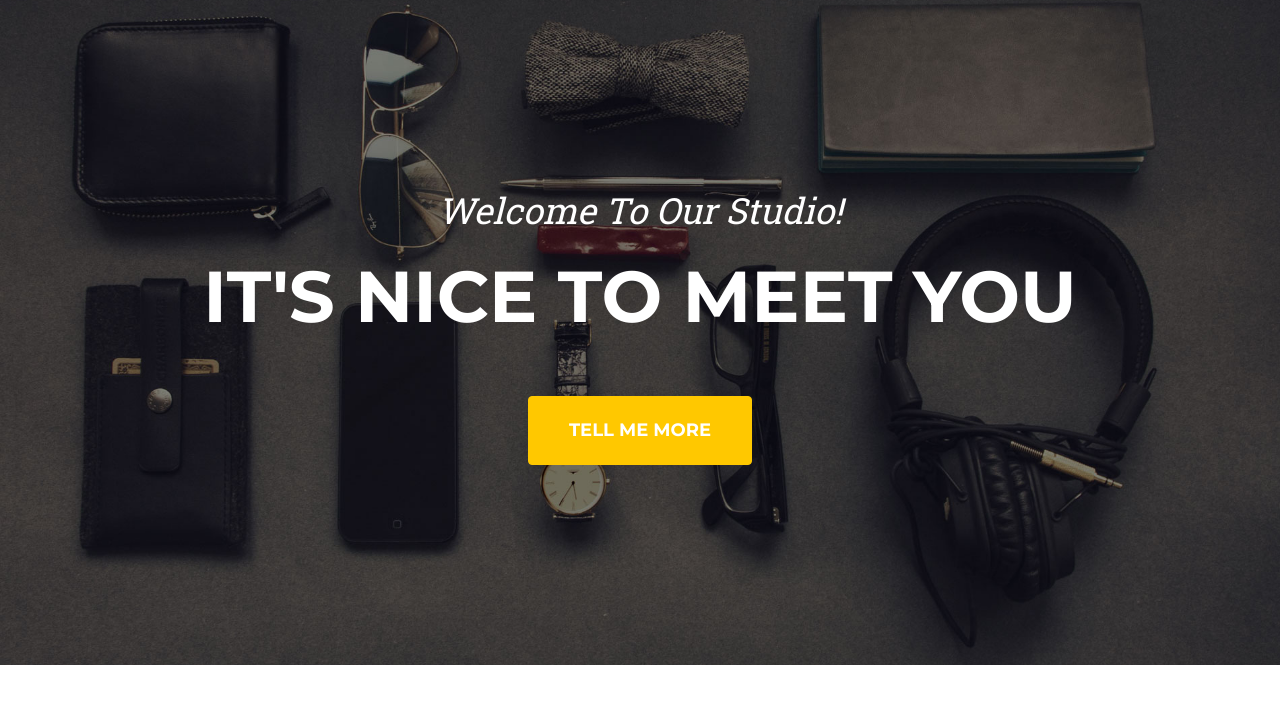
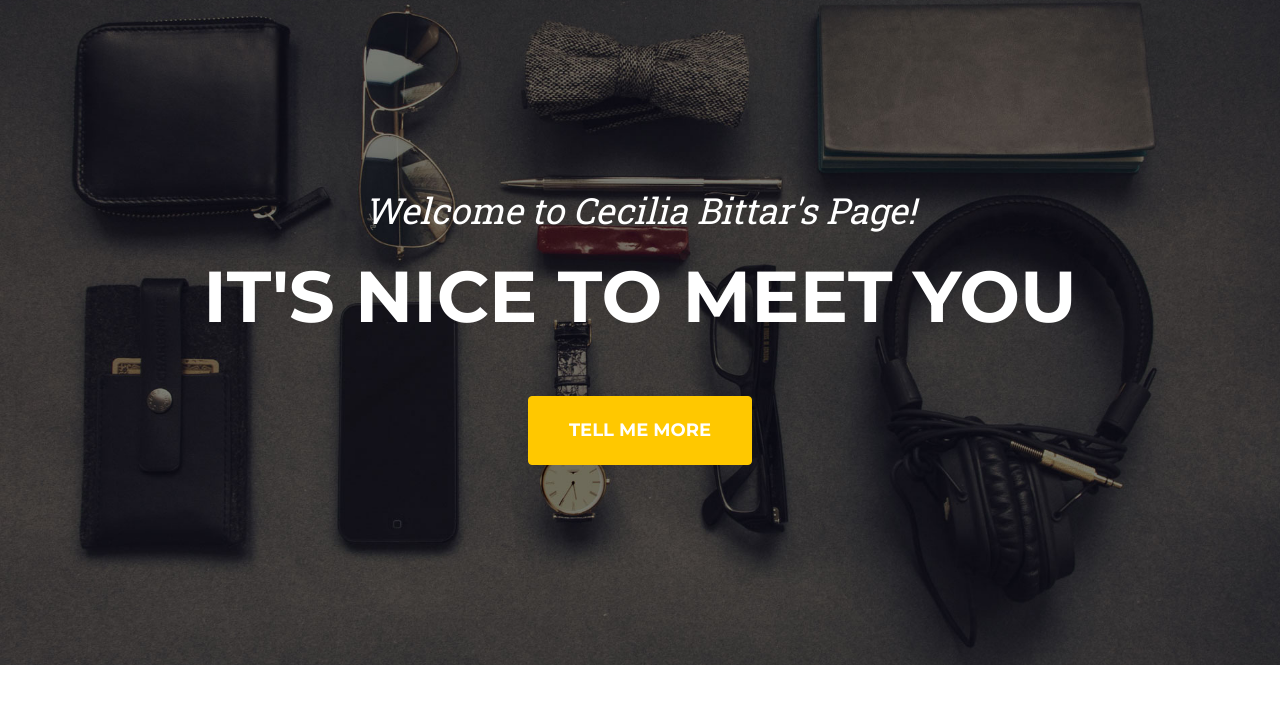
Before and after one commit to marcossponton7/sitio-web-de-test, a plain HTML site: page index.html in a window 1280 px wide. Shown: the part 80-800 px from the top of the page. Drawn offline with nearby package versions, Linux system fonts and the light colour scheme.

Commit message:
Update index.html

```diff
--- a/index.html
+++ b/index.html
@@ -39,7 +39,7 @@
         <!-- Masthead-->
         <header class="masthead">
             <div class="container">
-                <div class="masthead-subheading">Welcome To Our Studio!</div>
+                <div class="masthead-subheading">Welcome to Cecilia Bittar's Page!</div>
                 <div class="masthead-heading text-uppercase">It's Nice To Meet You</div>
                 <a class="btn btn-primary btn-xl text-uppercase" href="#services">Tell Me More</a>
             </div>
```
